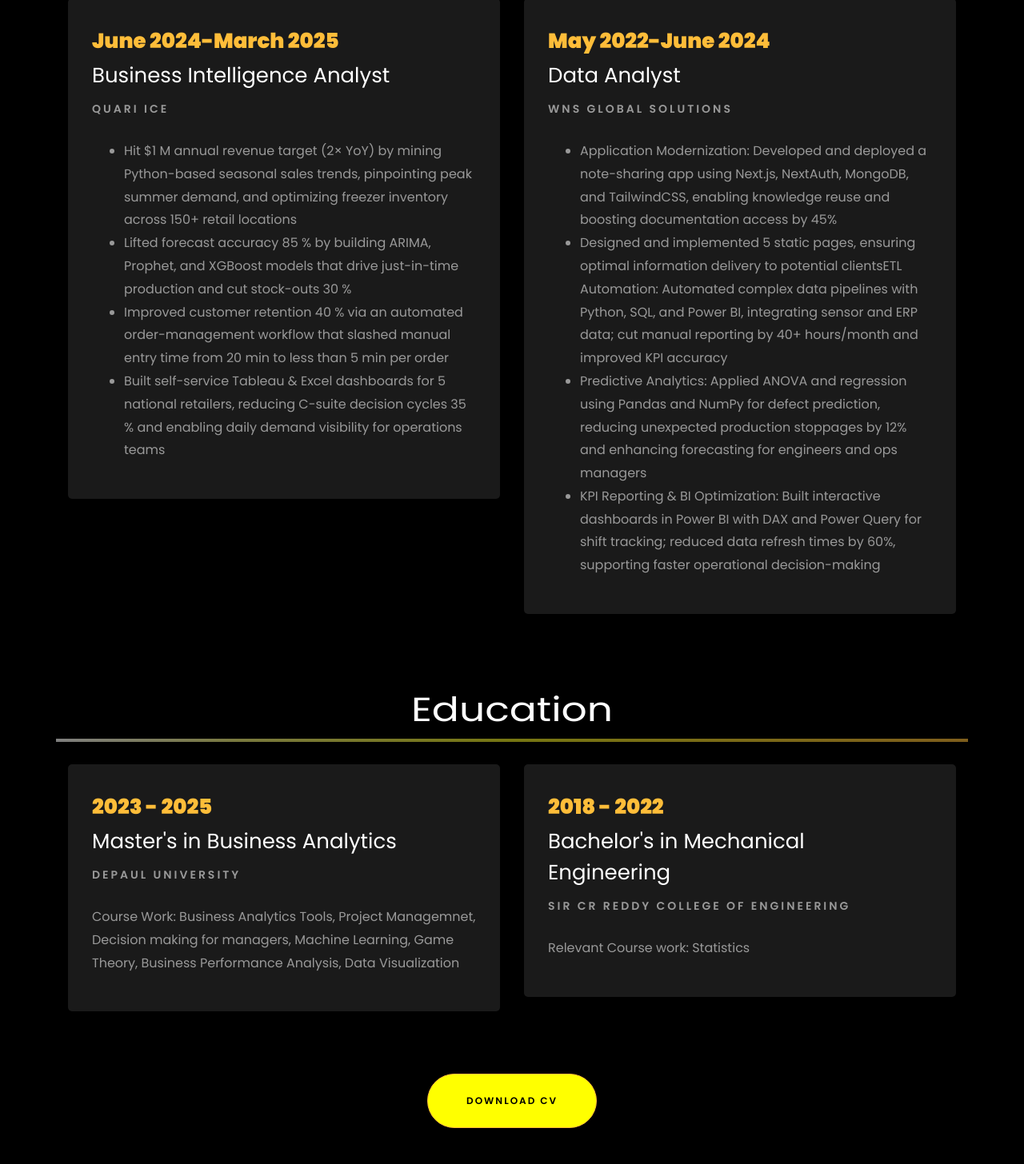
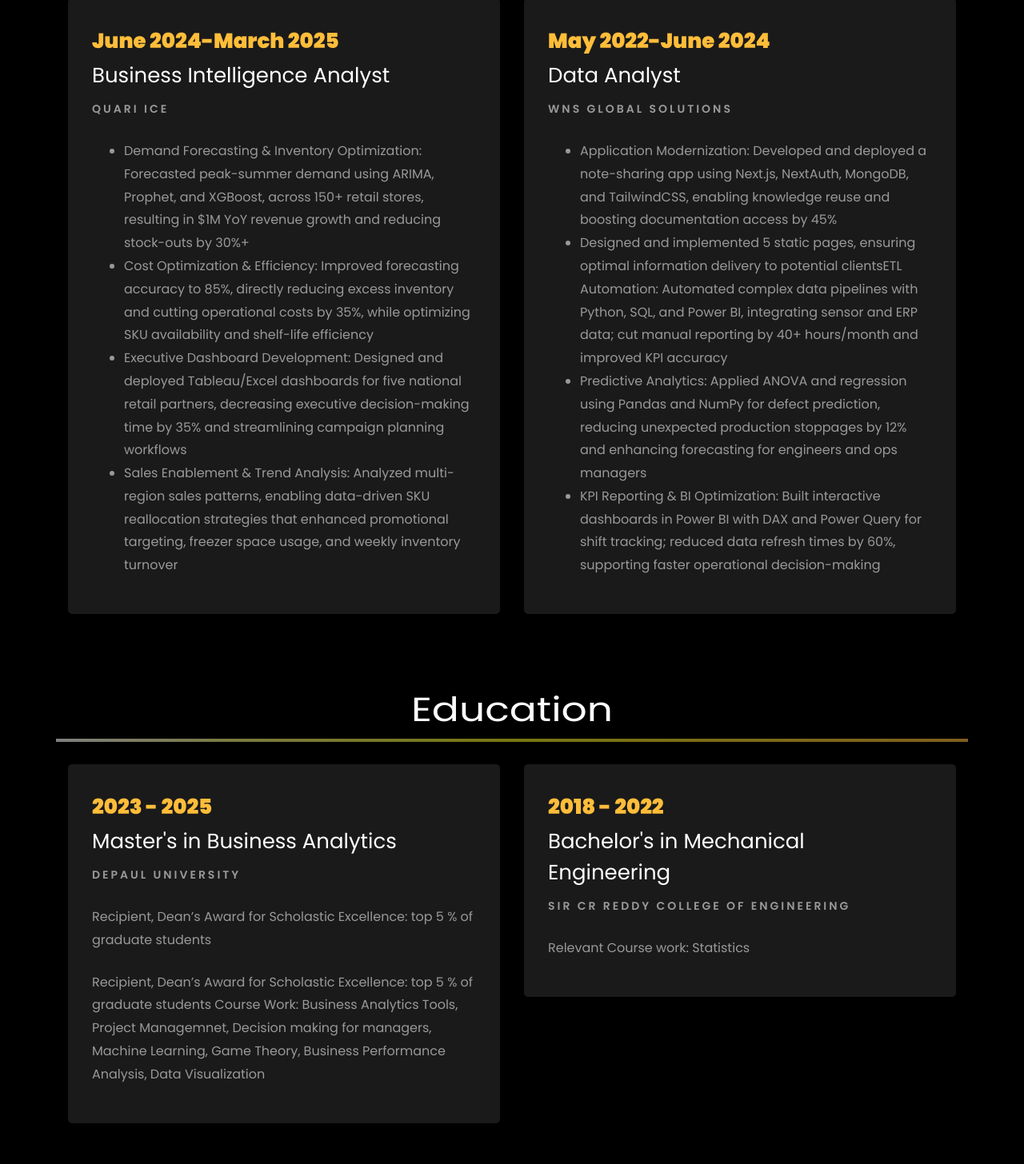
Before and after one commit to surendra-gvsr/portfolio, a plain HTML site: page index.html in a window 1280 px wide. Shown: the part 2084-3540 px from the top of the page at 80% size. Drawn offline with Linux system fonts and the light colour scheme; files whose address does not match are found by name.

Commit message:
Update index.html

```diff
--- a/index.html
+++ b/index.html
@@ -315,14 +315,14 @@ Feel free to connect—I’m always excited about opportunities to collaborate,
 							<span class="position">Quari Ice</span>
 							<p class="mt-4">
 							<ul>
-								<li>Hit $1 M annual revenue target (2× YoY) by mining Python-based seasonal sales trends, pinpointing peak
-summer demand, and optimizing freezer inventory across 150+ retail locations </li>
-								<li>Lifted forecast accuracy 85 % by building ARIMA, Prophet, and XGBoost models that drive just-in-time
-production and cut stock-outs 30 % </li>
-								<li>Improved customer retention 40 % via an automated order-management workflow that slashed manual entry time
-from 20 min to less than 5 min per order </li>
-								<li>Built self-service Tableau & Excel dashboards for 5 national retailers, reducing C-suite decision cycles 35 % and
-enabling daily demand visibility for operations teams </li>
+								<li> Demand Forecasting & Inventory Optimization: Forecasted peak-summer demand using ARIMA, Prophet, and XGBoost,
+ across 150+ retail stores, resulting in $1M YoY revenue growth and reducing stock-outs by 30%+ </li>
+								<li> Cost Optimization & Efficiency: Improved forecasting accuracy to 85%, directly reducing excess inventory and cutting
+ operational costs by 35%, while optimizing SKU availability and shelf-life efficiency </li>
+								<li> Executive Dashboard Development: Designed and deployed Tableau/Excel dashboards for five national retail partners,
+ decreasing executive decision-making time by 35% and streamlining campaign planning workflows </li>
+								<li>Sales Enablement & Trend Analysis: Analyzed multi-region sales patterns, enabling data-driven SKU reallocation strategies that
+ enhanced promotional targeting, freezer space usage, and weekly inventory turnover </li>
 
 							</ul>
 							</p>
@@ -368,7 +368,12 @@ enabling daily demand visibility for operations teams </li>
 							<span class="date">2023 - 2025</span>
 							<h2>Master's in Business Analytics</h2>
 							<span class="position">DePaul University </span>
-							<p class="mt-4">Course Work: Business Analytics Tools, Project Managemnet, Decision making for managers,
+							<p class="mt-4">
+								Recipient, Dean’s Award for Scholastic Excellence: top 5 % of graduate students
+								 </p>
+							<p class="mt-4">
+								Recipient, Dean’s Award for Scholastic Excellence: top 5 % of graduate students
+								Course Work: Business Analytics Tools, Project Managemnet, Decision making for managers,
 								Machine Learning, Game Theory, Business Performance Analysis, Data Visualization </p>
 						</div>
 					</div>
@@ -385,7 +390,7 @@ enabling daily demand visibility for operations teams </li>
 
 				<div class="row justify-content-center mt-5">
 					<div class="col-md-6 text-center ftco-animate">
-						<p><a href="https://drive.google.com/file/d/1nfVPNaJ2d_DCaJma5AlmTz_oWPFXopiU/view?usp=sharing"
+						<p><a href="https://drive.google.com/file/d/1WD2r4rBeCmKpPqOXgTKFD7Kr0exNTuL3/view?usp=drive_link"
 								class="btn btn-primary py-4 px-5">Download CV</a></p>
 					</div>
 				</div>
@@ -707,7 +712,7 @@ enabling daily demand visibility for operations teams </li>
 					</div>
 					<div class="col-md-6 col-lg-3 d-flex ftco-animate">
 						<div class="align-self-stretch box p-4 text-center">
-							<a href="https://drive.google.com/file/d/1nfVPNaJ2d_DCaJma5AlmTz_oWPFXopiU/view?usp=sharing"
+							<a href="https://drive.google.com/file/d/1WD2r4rBeCmKpPqOXgTKFD7Kr0exNTuL3/view?usp=drive_link"
 								class="icon d-flex align-items-center justify-content-center text-decoration-none">
 								<span class="icon-globe"></span>
 							</a>
```
